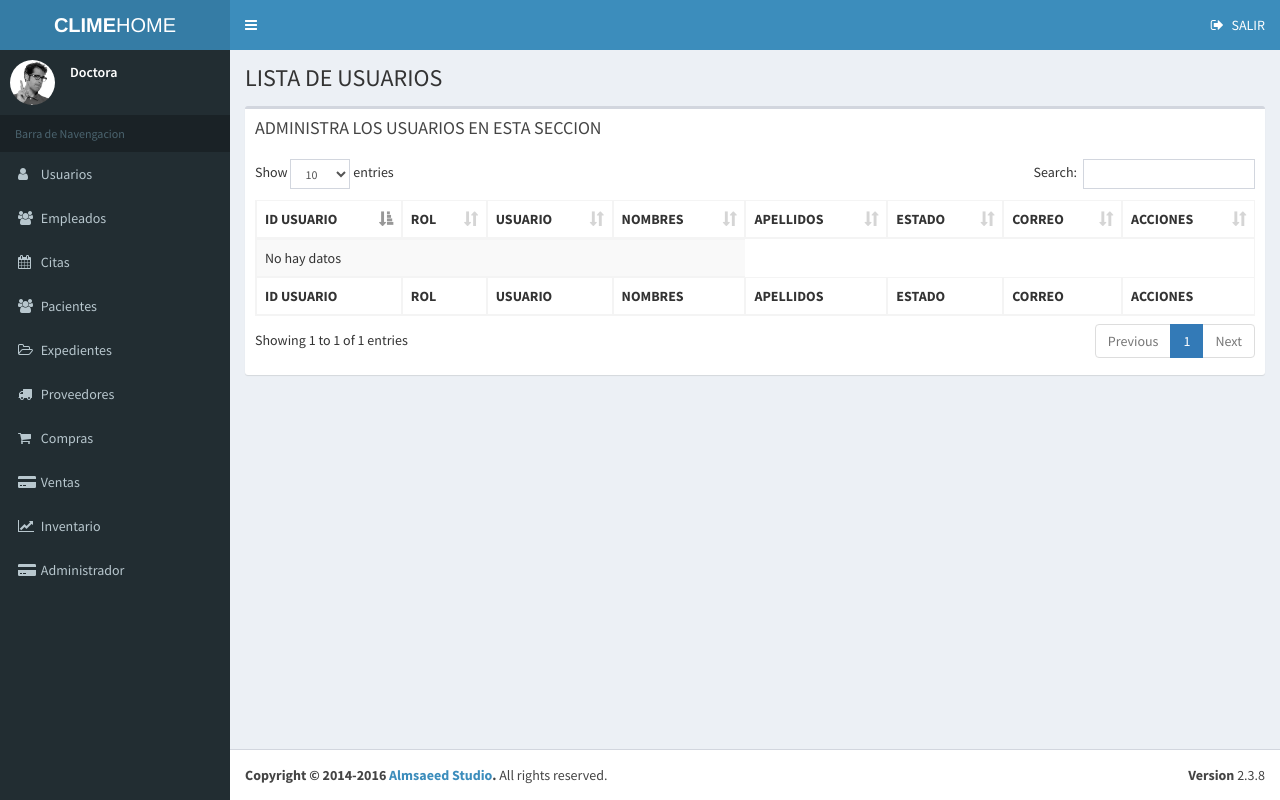
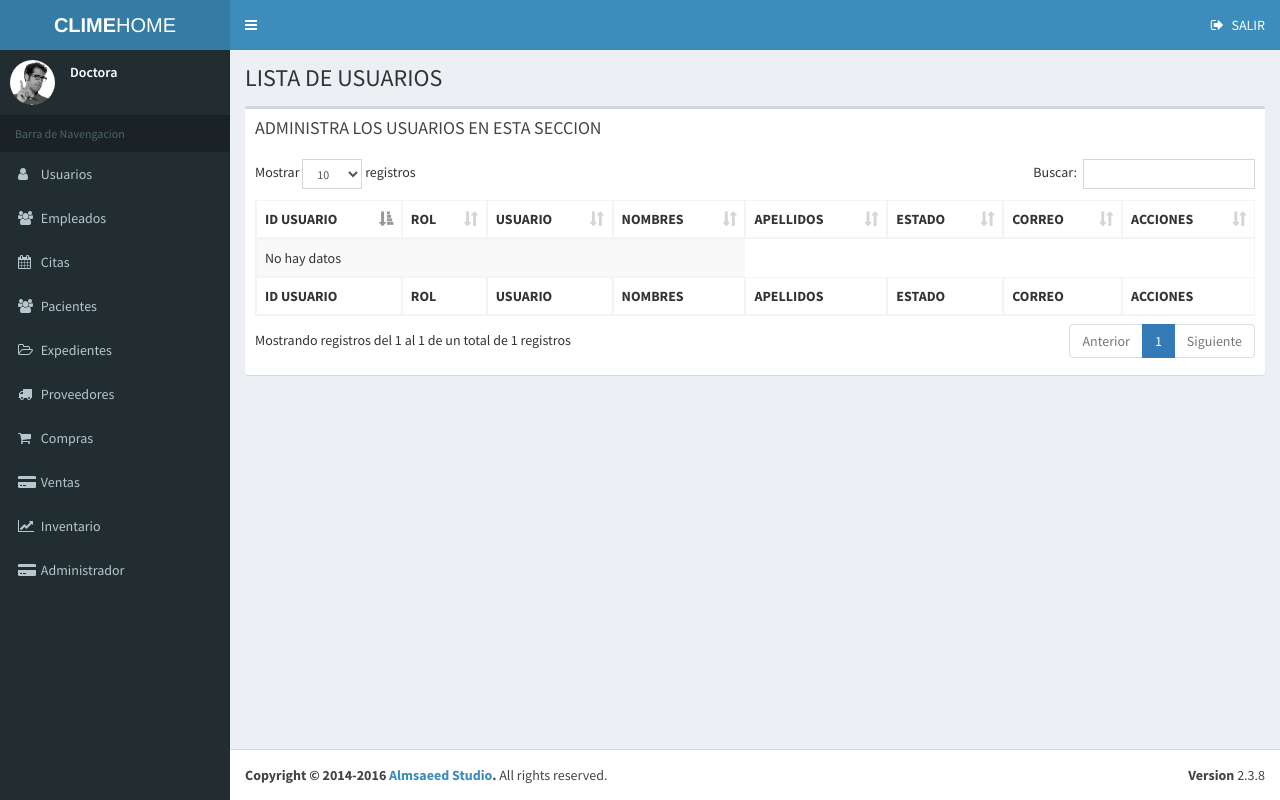
Before and after one commit to cerratodanery94/clime-home, a PHP site: page /clime-home/mostrar_vista.php in a window 1280 px wide. Run offline with PHP 8.4, Linux system fonts and the light colour scheme; the visitor is signed in with stand-in values (Sample User, id 1); data that the repository does not hold is empty; some libraries are stand-ins or nearby versions.

Commit message:
traduccion tabla

```diff
--- a/vistas/mostrar_vista.php
+++ b/vistas/mostrar_vista.php
@@ -395,7 +395,18 @@ alert("texto cambiado");
 <!-- page script -->
 <script>
   $(function () {
-    $("#example1").DataTable();
+    $('#example1').DataTable({
+      language: {
+        sSearch: "Buscar:",
+        sInfo:           "Mostrando registros del _START_ al _END_ de un total de _TOTAL_ registros",
+        sLengthMenu:     "Mostrar _MENU_ registros",
+        oPaginate: {
+                    "sFirst":    "Primero",
+                    "sLast":     "Último",
+                    "sNext":     "Siguiente",
+                    "sPrevious": "Anterior"
+                }
+    }});
     $('#example2').DataTable({
       "paging": true,
       "pagelength":3,
```
